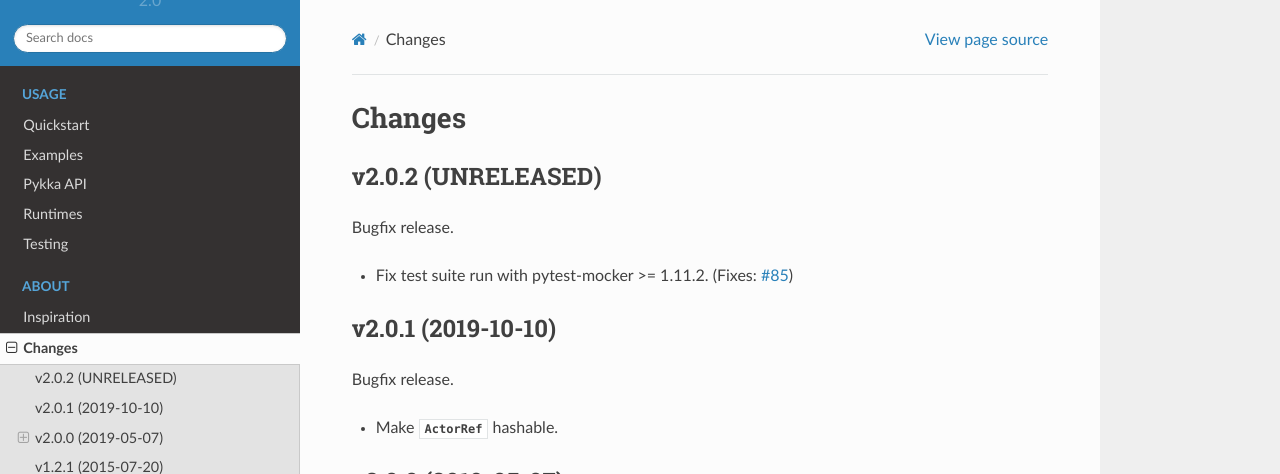
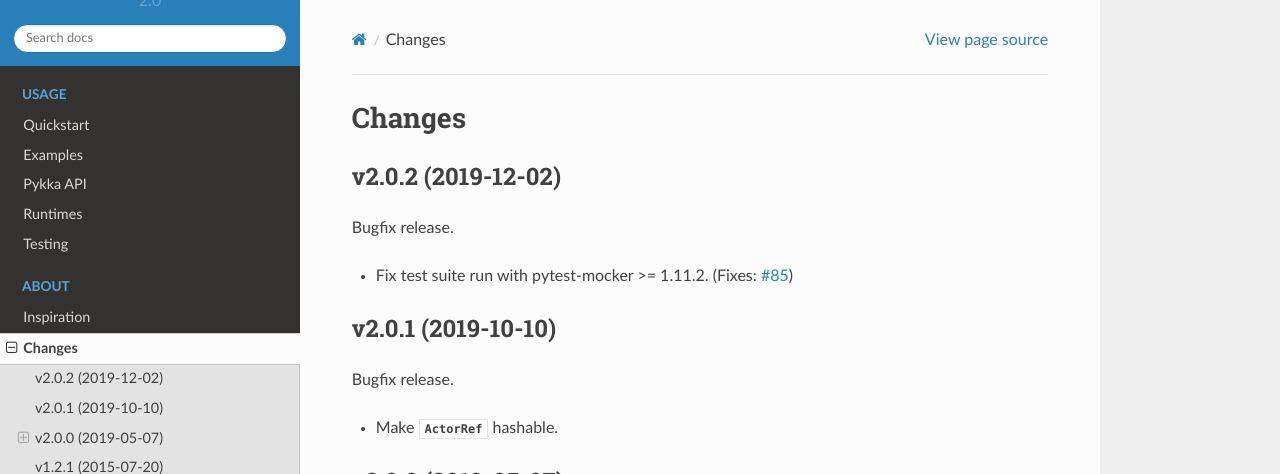
Before and after one commit to jodal/pykka, a Sphinx documentation site: the page built from docs/changes.rst, in a window 1280 px wide and 900 px high. Shown: the top 474 px of the window. Built offline with Sphinx 7.4.7 and the Read the Docs theme 2.0.0, drawn with Linux system fonts in a browser that asks for light colours.

Commit message:
Release v2.0.2

```diff
--- a/docs/changes.rst
+++ b/docs/changes.rst
@@ -3,7 +3,7 @@
 =======
 
 
-v2.0.2 (UNRELEASED)
+v2.0.2 (2019-12-02)
 ===================
 
 Bugfix release.
--- a/pykka/__init__.py
+++ b/pykka/__init__.py
@@ -26,7 +26,7 @@
 
 
 #: Pykka's :pep:`396` and :pep:`440` compatible version number
-__version__ = '2.0.1'
+__version__ = '2.0.2'
 
 
 _logging.getLogger('pykka').addHandler(_logging.NullHandler())
```
